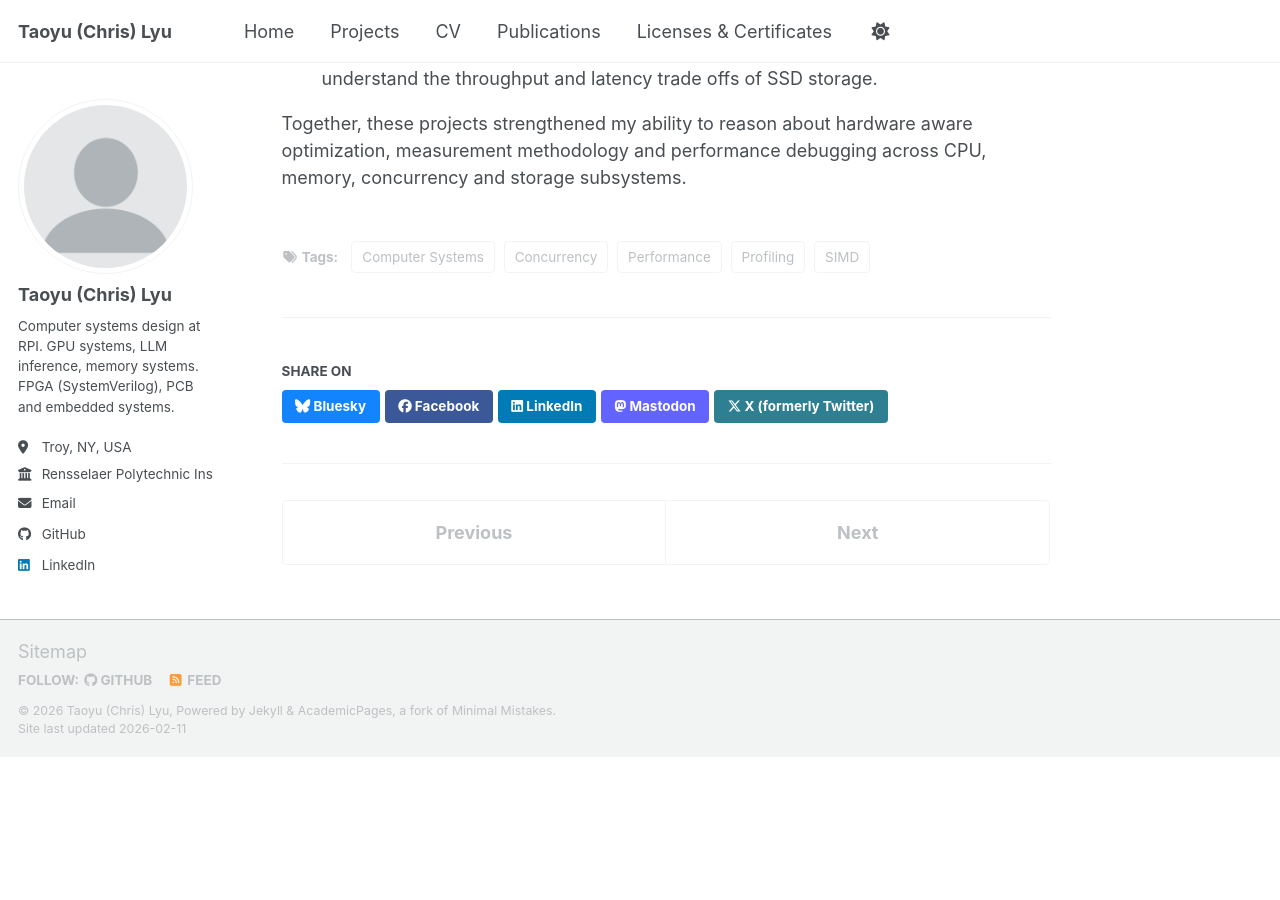
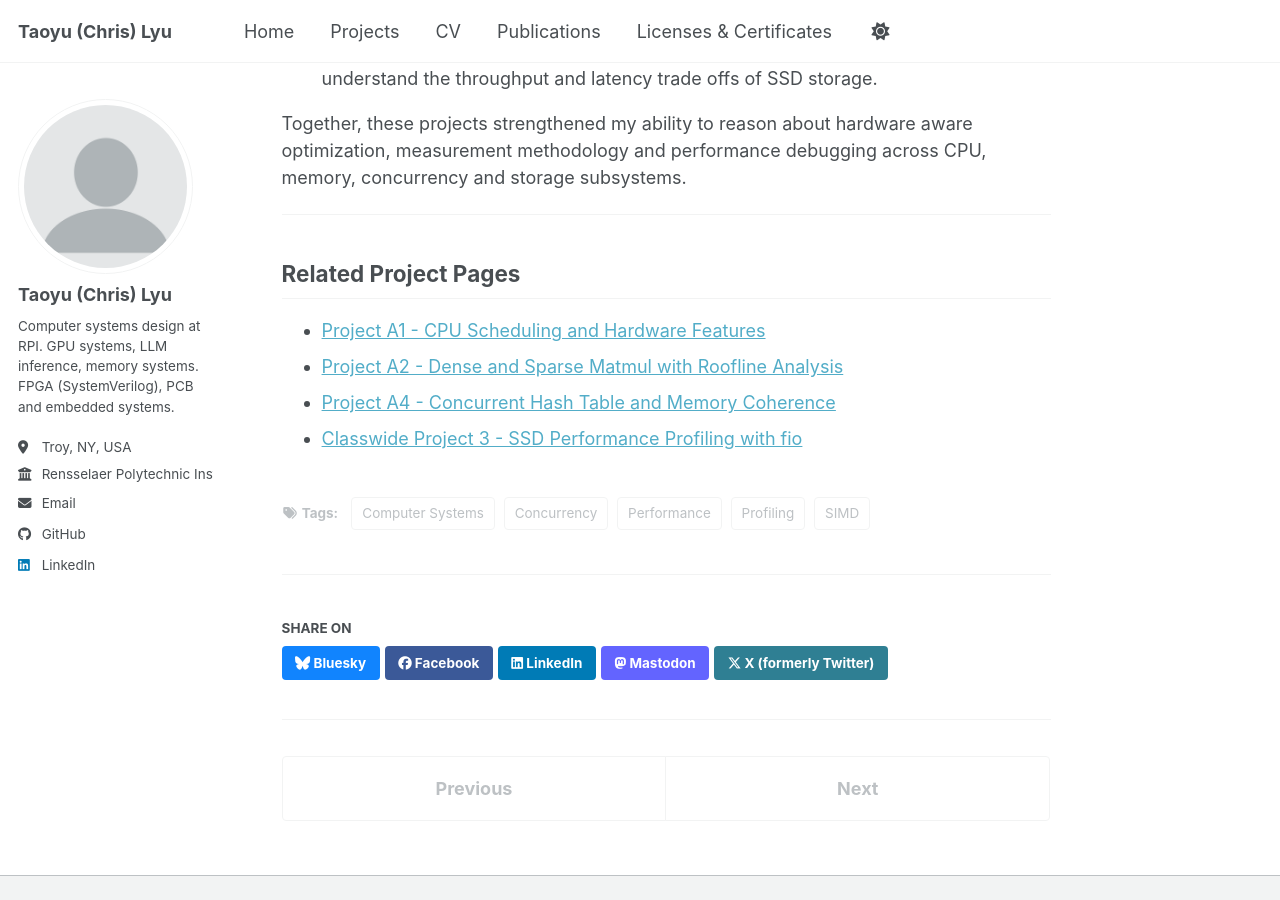
Before and after one commit to ChrisLvvvv/ChrisLvvvv.github.io, a Jekyll site: the page built from _portfolio/fall2025-ecse4320-overview.md, in a window 1280 px wide and 900 px high, scrolled down 895 px. Built offline with Jekyll 4.4.1, drawn with Linux system fonts in a browser that asks for light colours; a script bundle is joined from its source files by our own code; library files that are not in the unit come from our copies; before the commit the page ends 1652 px from its top, so only the background shows below that.

```diff
--- a/_includes/head.html
+++ b/_includes/head.html
@@ -1,3 +1,17 @@
+{% include base_path %}
+
+<meta charset="utf-8">
+
+{% include seo.html %}
+
+<link href="{% if site.atom_feed.path %}{{ site.atom_feed.path }}{% else %}{{ base_path }}/feed.xml{% endif %}" type="application/atom+xml" rel="alternate" title="{{ site.title }} Feed">
+
+<meta name="viewport" content="width=device-width, initial-scale=1.0">
+
+<script>
+  document.documentElement.className = document.documentElement.className.replace(/\bno-js\b/g, '') + ' js ';
+</script>
+
 {% include base_path %}
 
 <meta charset="utf-8">
@@ -13,4 +27,4 @@
 </script>
 
 <!-- For all browsers -->
-<link rel="stylesheet" href="{{ base_path }}/assets/css/main.css">
+<link rel="stylesheet" href="{{ base_path }}/assets/css/main.css?v={{ site.time | date: '%s' }}">
--- a/_includes/head/custom.html
+++ b/_includes/head/custom.html
@@ -3,7 +3,7 @@
 <!-- start custom head snippets -->
 
 <!-- Support for Academicons -->
-<link rel="stylesheet" href="{{ base_path }}/assets/css/academicons.css"/>
+<link rel="stylesheet" href="{{ base_path }}/assets/css/academicons.css?v={{ site.time | date: '%s' }}"/>
 
 <!-- favicon from https://commons.wikimedia.org/wiki/File:OOjs_UI_icon_academic-progressive.svg -->
 <link rel="apple-touch-icon" sizes="180x180" href="{{ base_path }}/images/apple-touch-icon-180x180.png"/>
--- a/_portfolio/fall2025-ecse4320-overview.md
+++ b/_portfolio/fall2025-ecse4320-overview.md
@@ -32,3 +32,12 @@ This course focused on performance oriented systems design across the compute st
   Collaborated in the classwide benchmarking effort by profiling block device performance using fio, sweeping queue depth, block size and read write mixes to understand the throughput and latency trade offs of SSD storage.
 
 Together, these projects strengthened my ability to reason about hardware aware optimization, measurement methodology and performance debugging across CPU, memory, concurrency and storage subsystems.
+
+---
+
+## Related Project Pages
+
+- [Project A1 - CPU Scheduling and Hardware Features](/portfolio/fall2025-ecse4320-tracka1/)
+- [Project A2 - Dense and Sparse Matmul with Roofline Analysis](/portfolio/fall2025-ecse4320-tracka2/)
+- [Project A4 - Concurrent Hash Table and Memory Coherence](/portfolio/fall2025-ecse4320-tracka4/)
+- [Classwide Project 3 - SSD Performance Profiling with fio](/portfolio/fall2025-ecse4320-classwide-ssd/)
```
Also changed, not shown: _portfolio/fall2025-ecse4320-tracka4.md (+2 -0 lines).
